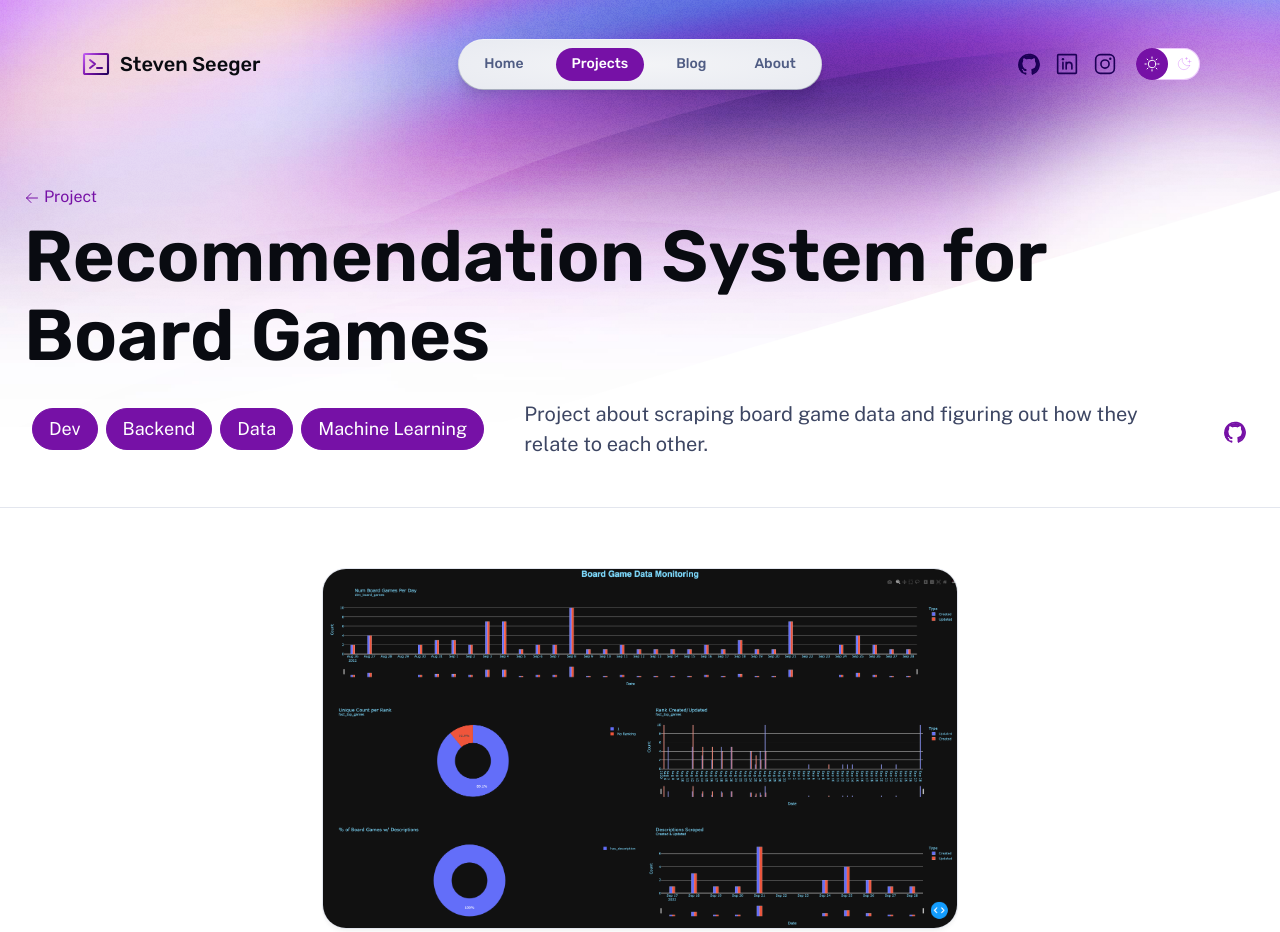
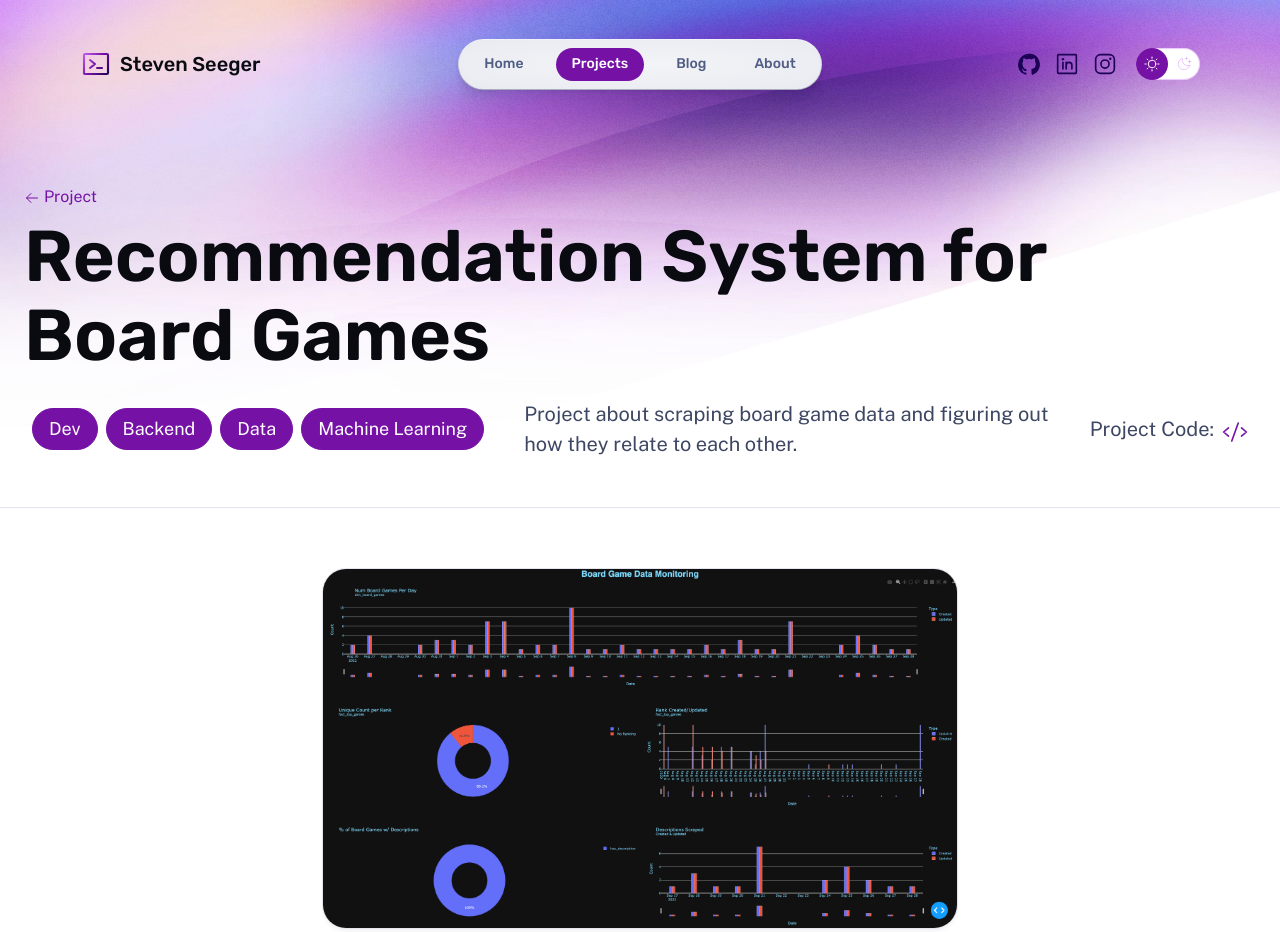
Before and after one commit to StevenSeeger/StevenSeeger.github.io, an Astro site: page /projects/board_game_recommender in a window 1280 px wide. Shown: the top 932 px of the page. Built offline with nearby package versions, Linux system fonts and the light colour scheme; Astro itself is replaced by a stand-in of ours.

Commit message:
project code link (optional)

```diff
--- a/src/layouts/BaseLayout.astro
+++ b/src/layouts/BaseLayout.astro
@@ -93,7 +93,7 @@ const { title, description } = Astro.props;
 			min-height: 100%;
 			isolation: isolate;
 			background:
-																																								/*noise*/
+																																										/*noise*/
 				url("/assets/backgrounds/noise.png") top center / 220px repeat,
 				/*footer*/ var(--bg-image-footer) bottom center /
 				var(--bg-gradient-size) no-repeat,
--- a/src/pages/projects/[...slug].astro
+++ b/src/pages/projects/[...slug].astro
@@ -42,10 +42,13 @@ const { Content } = await render(entry);
 							</div>
 							<p class="description">{entry.data.description}</p>
 							{entry.data.github && (
-								<a href={entry.data.github}>
-									<span class="sr-only">entry.data.github</span>
-									<Icon icon="github-logo" />
-								</a>
+								<div class="link-container">
+									<p class="project-link">Project Code:</p>
+									<a href={entry.data.github}>
+										<span class="sr-only">entry.data.github</span>
+										<Icon icon="code" />
+									</a>
+								</div>
 							)}
 						</div>
 					</Hero>
@@ -93,6 +96,17 @@ header {
 .description {
 	font-size: var(--text-lg);
 	max-width: 54ch;
+}
+
+.project-link {
+	font-size: var(--text-lg);
+	white-space: nowrap;
+}
+
+.link-container {
+	display: flex;
+	align-items: center;
+	gap: 0.5rem;
 }
 
 .content {
```
